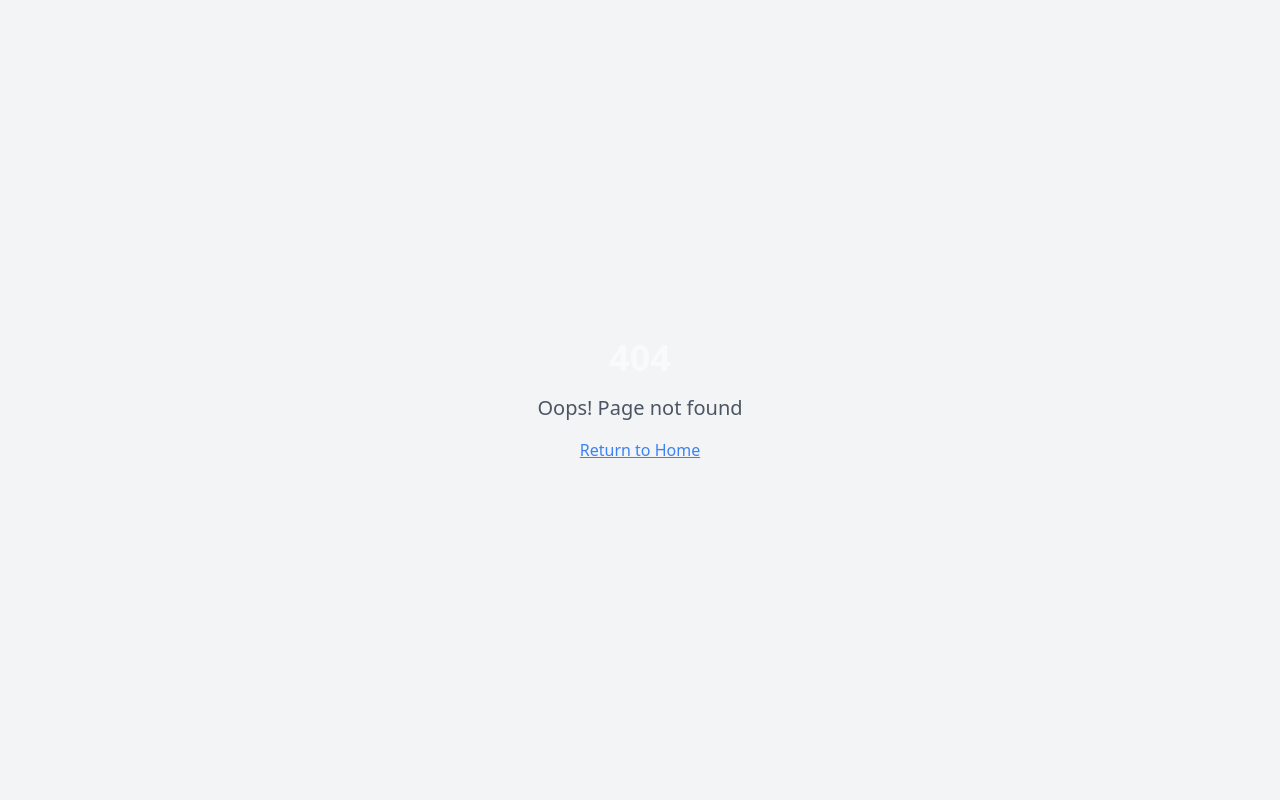
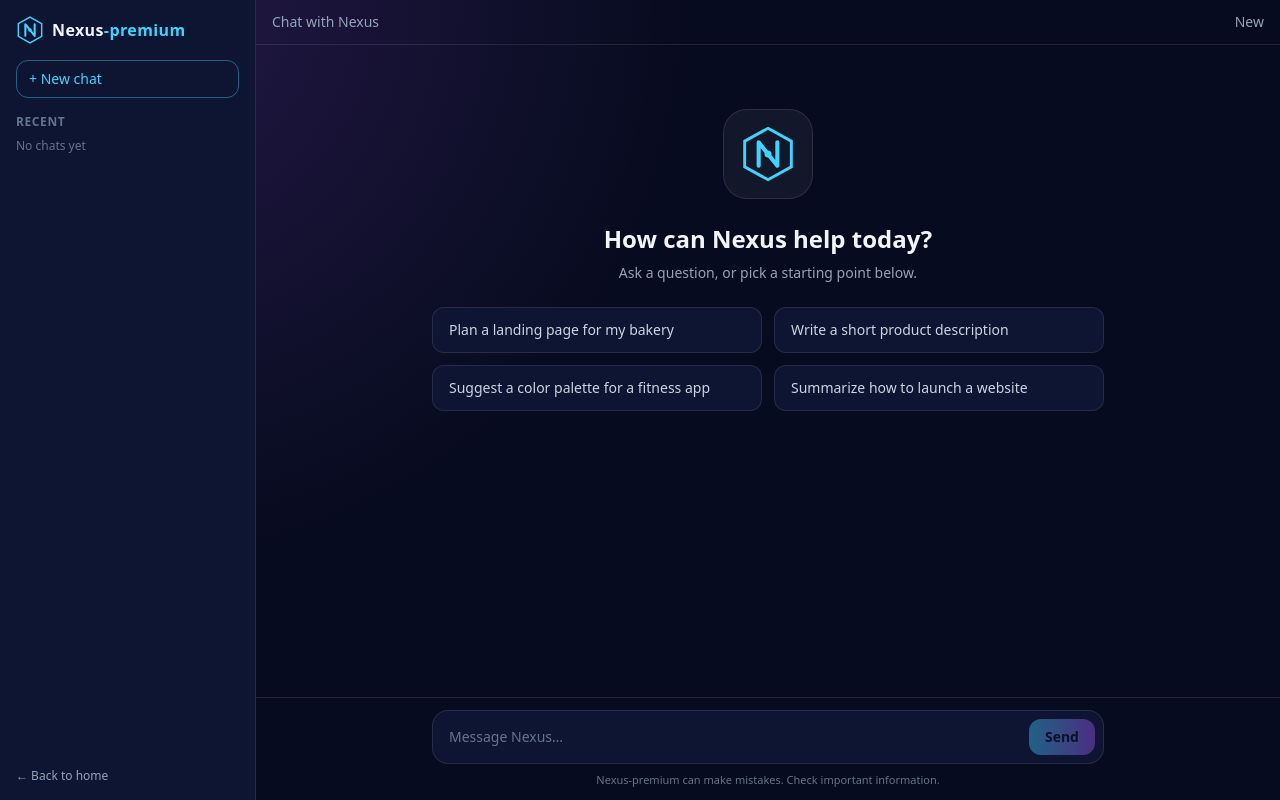
Before and after one commit to myloftjjjj-cmd/nexus-premium, a React (Vite) app: page /chat in a window 1280 px wide. Before the commit this address had no page. Built offline with nearby package versions, Linux system fonts and the light colour scheme.

Commit message:
Updated project files

```diff
--- a/src/App.tsx
+++ b/src/App.tsx
@@ -4,6 +4,7 @@ import { TooltipProvider } from "@/components/ui/tooltip";
 import { QueryClient, QueryClientProvider } from "@tanstack/react-query";
 import { BrowserRouter, Routes, Route } from "react-router-dom";
 import Index from "./pages/Index";
+import Chat from "./pages/Chat";
 import NotFound from "./pages/NotFound";
 
 const queryClient = new QueryClient();
@@ -16,6 +17,7 @@ const App = () => (
       <BrowserRouter>
         <Routes>
           <Route path="/" element={<Index />} />
+          <Route path="/chat" element={<Chat />} />
           {/* ADD ALL CUSTOM ROUTES ABOVE THE CATCH-ALL "*" ROUTE */}
           <Route path="*" element={<NotFound />} />
         </Routes>
--- /dev/null
+++ b/src/pages/Chat.tsx
@@ -0,0 +1,263 @@
+import React, { useEffect, useRef, useState } from "react";
+import { Link } from "react-router-dom";
+
+type Role = "user" | "nexus";
+
+interface ChatMessage {
+  id: number;
+  role: Role;
+  text: string;
+}
+
+const starters = [
+  "Plan a landing page for my bakery",
+  "Write a short product description",
+  "Suggest a color palette for a fitness app",
+  "Summarize how to launch a website",
+];
+
+const replies = [
+  "Great idea. Here is a simple plan: start with a hero section, add three key features, then finish with a clear call to action.",
+  "Sure. Tell me a bit more about your audience and I will tailor the next step for you.",
+  "Here is a draft you can build on. I can refine the tone, length, or style whenever you like.",
+];
+
+function NexusMark({ size = 28 }: { size?: number }) {
+  return (
+    <svg width={size} height={size} viewBox="0 0 48 48" aria-hidden="true">
+      <defs>
+        <linearGradient id="nx-chat-grad" x1="0" y1="0" x2="48" y2="48">
+          <stop offset="0" stopColor="#3DD5FF" />
+          <stop offset="1" stopColor="#A855F7" />
+        </linearGradient>
+      </defs>
+      <polygon
+        points="24,2 44,13 44,35 24,46 4,35 4,13"
+        fill="none"
+        stroke="url(#nx-chat-grad)"
+        strokeWidth="2.5"
+      />
+      <path
+        d="M16 34V14L32 34V14"
+        fill="none"
+        stroke="url(#nx-chat-grad)"
+        strokeWidth="3.5"
+        strokeLinejoin="round"
+        strokeLinecap="round"
+      />
+      <circle cx="24" cy="24" r="3" fill="#3DD5FF" />
+    </svg>
+  );
+}
+
+export default function Chat() {
+  const [messages, setMessages] = useState<ChatMessage[]>([]);
+  const [input, setInput] = useState("");
+  const [thinking, setThinking] = useState(false);
+  const [sidebarOpen, setSidebarOpen] = useState(false);
+  const nextId = useRef(1);
+  const replyIndex = useRef(0);
+  const bottomRef = useRef<HTMLDivElement>(null);
+
+  useEffect(() => {
+    bottomRef.current?.scrollIntoView({ behavior: "smooth" });
+  }, [messages, thinking]);
+
+  const send = (text: string) => {
+    const trimmed = text.trim();
+    if (!trimmed || thinking) return;
+
+    const userMsg: ChatMessage = { id: nextId.current++, role: "user", text: trimmed };
+    setMessages((prev) => [...prev, userMsg]);
+    setInput("");
+    setThinking(true);
+
+    const reply = replies[replyIndex.current % replies.length];
+    replyIndex.current++;
+
+    window.setTimeout(() => {
+      setMessages((prev) => [...prev, { id: nextId.current++, role: "nexus", text: reply }]);
+      setThinking(false);
+    }, 900);
+  };
+
+  const handleSubmit = (e: React.FormEvent) => {
+    e.preventDefault();
+    send(input);
+  };
+
+  const handleKeyDown = (e: React.KeyboardEvent<HTMLTextAreaElement>) => {
+    if (e.key === "Enter" && !e.shiftKey) {
+      e.preventDefault();
+      send(input);
+    }
+  };
+
+  const newChat = () => {
+    setMessages([]);
+    setThinking(false);
+    setSidebarOpen(false);
+  };
+
+  return (
+    <div
+      className="flex h-screen w-full overflow-hidden text-slate-100 antialiased"
+      style={{
+        background:
+          "radial-gradient(circle at 10% 0%, rgba(168,85,247,0.18), transparent 40%), #070B1F",
+      }}
+    >
+      {/* Sidebar */}
+      <aside
+        className={`${
+          sidebarOpen ? "translate-x-0" : "-translate-x-full"
+        } fixed inset-y-0 left-0 z-30 flex w-64 flex-col gap-4 border-r border-white/10 bg-[#0E1533] p-4 transition-transform duration-300 md:static md:translate-x-0`}
+      >
+        <div className="flex items-center gap-2">
+          <NexusMark />
+          <span className="font-semibold tracking-wide">
+            Nexus<span className="text-[#3DD5FF]">-premium</span>
+          </span>
+        </div>
+        <button
+          type="button"
+          onClick={newChat}
+          className="rounded-xl border border-[#3DD5FF]/40 px-3 py-2 text-left text-sm font-medium text-[#3DD5FF] transition hover:bg-[#3DD5FF]/10"
+        >
+          + New chat
+        </button>
+        <div className="flex-1 text-xs text-slate-500">
+          <p className="mb-2 font-semibold uppercase tracking-wider">Recent</p>
+          {messages.length > 0 ? (
+            <p className="truncate rounded-lg bg-white/5 px-3 py-2 text-slate-300">
+              {messages[0].text}
+            </p>
+          ) : (
+            <p>No chats yet</p>
+          )}
+        </div>
+        <Link to="/" className="text-xs text-slate-400 hover:text-slate-200">
+          ← Back to home
+        </Link>
+      </aside>
+
+      {sidebarOpen && (
+        <button
+          type="button"
+          aria-label="Close menu"
+          onClick={() => setSidebarOpen(false)}
+          className="fixed inset-0 z-20 bg-black/50 md:hidden"
+        />
+      )}
+
+      {/* Main */}
+      <main className="flex min-w-0 flex-1 flex-col">
+        <header className="flex items-center justify-between border-b border-white/10 px-4 py-3">
+          <button
+            type="button"
+            aria-label="Open menu"
+            onClick={() => setSidebarOpen(true)}
+            className="rounded-lg border border-white/10 px-3 py-1.5 text-sm text-slate-300 md:hidden"
+          >
+            Menu
+          </button>
+          <div className="flex items-center gap-2 md:hidden">
+            <NexusMark size={22} />
+            <span className="text-sm font-semibold">Nexus</span>
+          </div>
+          <span className="hidden text-sm text-slate-400 md:block">Chat with Nexus</span>
+          <button
+            type="button"
+            onClick={newChat}
+            className="text-sm text-slate-400 transition hover:text-slate-200"
+          >
+            New
+          </button>
+        </header>
+
+        <div className="flex-1 overflow-y-auto px-4 py-6">
+          <div className="mx-auto flex max-w-2xl flex-col gap-5">
+            {messages.length === 0 ? (
+              <div className="flex flex-col items-center gap-6 pt-10 text-center">
+                <div className="rounded-3xl border border-white/10 bg-white/5 p-4">
+                  <NexusMark size={56} />
+                </div>
+                <div>
+                  <h1 className="text-2xl font-bold">How can Nexus help today?</h1>
+                  <p className="mt-2 text-sm text-slate-400">
+                    Ask a question, or pick a starting point below.
+                  </p>
+                </div>
+                <div className="grid w-full gap-3 sm:grid-cols-2">
+                  {starters.map((s) => (
+                    <button
+                      key={s}
+                      type="button"
+                      onClick={() => send(s)}
+                      className="rounded-xl border border-white/10 bg-[#0E1533] px-4 py-3 text-left text-sm text-slate-300 transition hover:border-[#A855F7]/60 hover:bg-[#A855F7]/10"
+                    >
+                      {s}
+                    </button>
+                  ))}
+                </div>
+              </div>
+            ) : (
+              messages.map((m) => (
+                <div
+                  key={m.id}
+                  className={`flex gap-3 ${m.role === "user" ? "justify-end" : "justify-start"}`}
+                >
+                  {m.role === "nexus" && (
+                    <div className="mt-1 shrink-0">
+                      <NexusMark size={24} />
+                    </div>
+                  )}
+                  <div
+                    className={`max-w-[85%] whitespace-pre-wrap rounded-2xl px-4 py-2.5 text-sm leading-relaxed ${
+                      m.role === "user"
+                        ? "bg-[#A855F7]/25 text-slate-100"
+                        : "border border-white/10 bg-[#0E1533] text-slate-100"
+                    }`}
+                  >
+                    {m.text}
+                  </div>
+                </div>
+              ))
+            )}
+            {thinking && (
+              <div className="flex items-center gap-2 text-xs text-slate-400">
+                <span className="h-2 w-2 animate-pulse rounded-full bg-[#3DD5FF]" />
+                Nexus is thinking…
+              </div>
+            )}
+            <div ref={bottomRef} />
+          </div>
+        </div>
+
+        <form onSubmit={handleSubmit} className="border-t border-white/10 px-4 py-3">
+          <div className="mx-auto flex max-w-2xl items-end gap-2 rounded-2xl border border-white/10 bg-[#0E1533] p-2 focus-within:border-[#3DD5FF]/50">
+            <textarea
+              value={input}
+              onChange={(e) => setInput(e.target.value)}
+              onKeyDown={handleKeyDown}
+              rows={1}
+              placeholder="Message Nexus…"
+              aria-label="Message Nexus"
+              className="max-h-40 flex-1 resize-none bg-transparent px-2 py-2 text-sm text-slate-100 placeholder:text-slate-500 focus:outline-none"
+            />
+            <button
+              type="submit"
+              disabled={!input.trim() || thinking}
+              className="rounded-xl bg-gradient-to-r from-[#3DD5FF] to-[#A855F7] px-4 py-2 text-sm font-semibold text-[#070B1F] transition hover:brightness-110 disabled:opacity-40"
+            >
+              Send
+            </button>
+          </div>
+          <p className="mx-auto mt-2 max-w-2xl text-center text-[11px] text-slate-500">
+            Nexus-premium can make mistakes. Check important information.
+          </p>
+        </form>
+      </main>
+    </div>
+  );
+}
```
